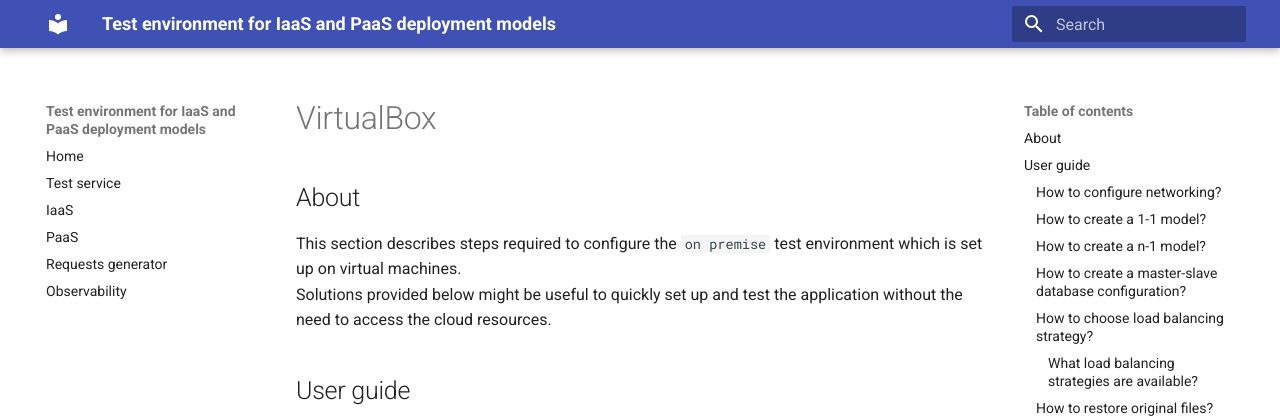
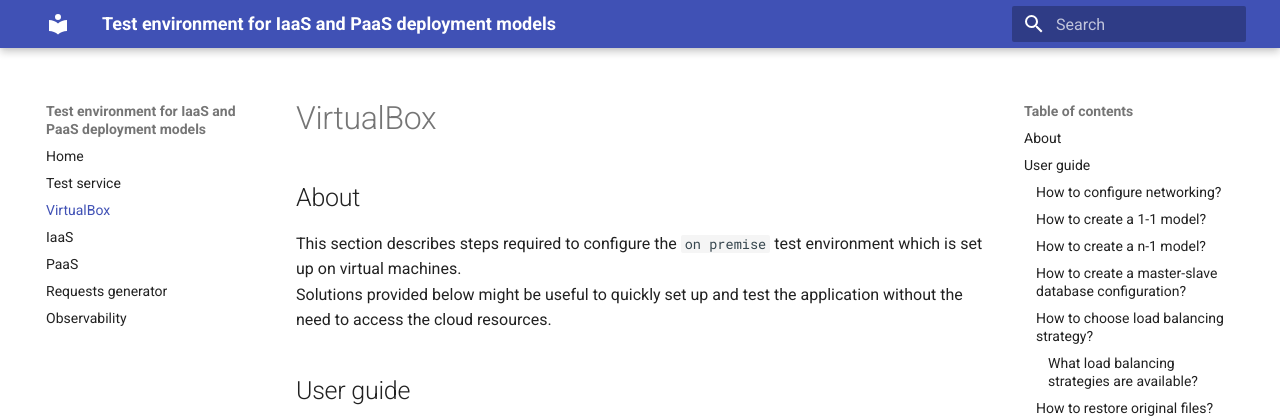
Before and after one commit to WasilewM/23Z-INZ, an MkDocs documentation site: the page built from docs/docs/VirtualBox/virtualbox.md, in a window 1280 px wide. Shown: the top 418 px of the page. Built offline with MkDocs 1.6.1 and Material for MkDocs 9.7.7, drawn with Linux system fonts in a browser that asks for light colours.

Commit message:
Add virtualbox docs to mkdocs.yml

```diff
--- a/docs/mkdocs.yml
+++ b/docs/mkdocs.yml
@@ -6,6 +6,7 @@ theme:
 nav:
   - Home: index.md
   - Test service: ./server_app/test_service.md
+  - VirtualBox: ./VirtualBox/virtualbox.md
   - IaaS: ./IaaS/iaas.md
   - PaaS: ./PaaS/paas.md
   - Requests generator: ./requests_generator/requests_generator.md
```
